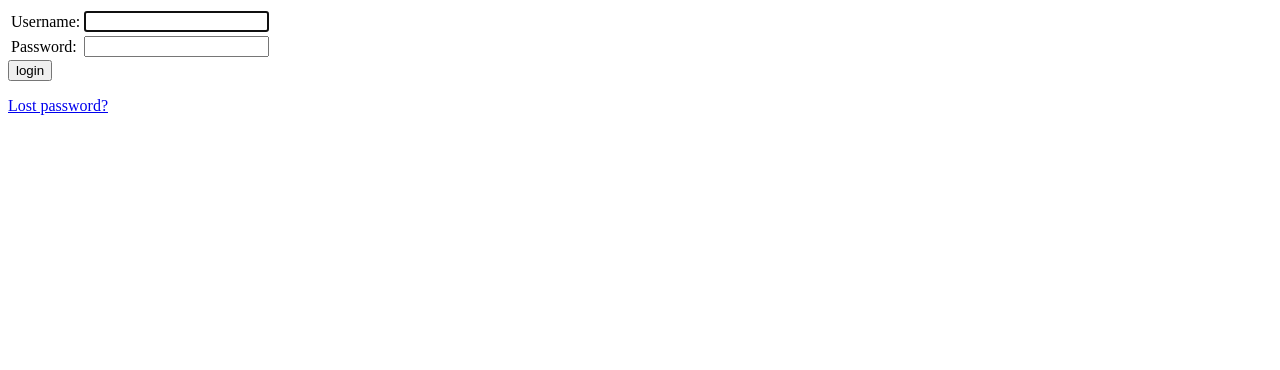
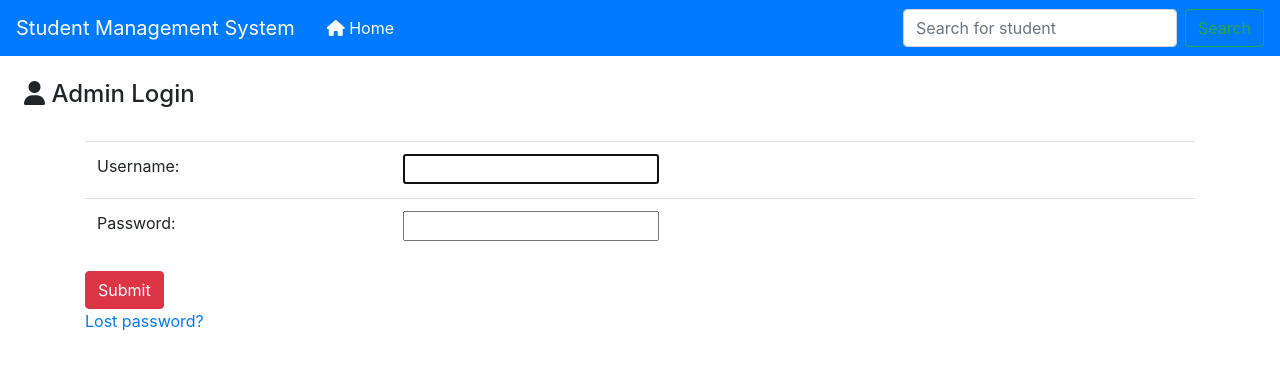
Before and after one commit to Ennygenius/Student-management-system, a Django app: page /accounts/login/ in a window 1280 px wide. Shown: the top 370 px of the page. Run offline with Django 3.2, Linux system fonts and the light colour scheme; some libraries are stand-ins or nearby versions.

Commit message:
edited some files

```diff
--- a/studentapp/urls.py
+++ b/studentapp/urls.py
@@ -8,6 +8,6 @@ urlpatterns = [
     path('edit/<int:id>', views.edit, name='edit'),
     path('details/<int:id>', views.details, name='details'),
     path('delete/<int:id>', views.deleteStudent, name='delete'),
-    # path('signin', views.signin, name='signin')
+    path('logout', views.logout_view, name='logout')
 
 ]
--- a/templates/registration/login.html
+++ b/templates/registration/login.html
@@ -1,5 +1,48 @@
+{% load static %}
+<!DOCTYPE html>
+<html lang="en">
 
+<head>
+  <meta charset="UTF-8">
+  <meta content='maximum-scale=1.0, initial-scale=1.0, width=device-width' name='viewport'>
+  <title>Document</title>
 
+  <link rel="stylesheet" href="{% static 'dist/css/bootstrap.min.css'%}">
+  <!-- <link rel="stylesheet" href="https://cdn.jsdelivr.net/npm/bootstrap@4.0.0/dist/css/bootstrap.min.css"
+          integrity="sha384-Gn5384xqQ1aoWXA+058RXPxPg6fy4IWvTNh0E263XmFcJlSAwiGgFAW/dAiS6JXm" crossorigin="anonymous"> -->
+  <script src="https://kit.fontawesome.com/14bfa6f5f3.js" crossorigin="anonymous"></script>
+</head>
+
+<!----------------      NAVBAR         -->
+<nav class="navbar navbar-expand-lg navbar-dark bg-primary">
+  <a class="navbar-brand" href="#">Student Management System</a>
+  <button class="navbar-toggler" type="button" data-toggle="collapse" data-target="#navbarSupportedContent"
+    aria-controls="navbarSupportedContent" aria-expanded="false" aria-label="Toggle navigation">
+    <span class="navbar-toggler-icon"></span>
+  </button>
+
+  <div class="collapse navbar-collapse pl-2" id="navbarSupportedContent">
+    <ul class="navbar-nav mr-auto">
+      <li class="nav-item active">
+        <a class="nav-link" href="#"><i class="fa-solid fa-house"></i> Home <span class="sr-only">(current)</span></a>
+      </li>
+      {% if user.is_authenticated %}
+      <li class="nav-item">
+        <a class="nav-link" href="{% url 'add'%}"><i class="fa-solid fa-plus"></i> Add Student</a>
+      </li>
+
+      </li>
+
+      <li class="nav-link active">Howdy {{user.username}}</li>
+      {% endif %}
+    </ul>
+    <form class="form-inline my-2 my-lg-0">
+      <input class="form-control mr-sm-2" type="search" placeholder="Search for student" aria-label="Search">
+      <button class="btn btn-outline-success my-2 my-sm-0" type="submit">Search</button>
+    </form>
+  </div>
+</nav>
+<h4 class="font-bold-500 p-4"><i class="fa-solid fa-user"></i> Admin Login</h4>
 {% if form.errors %}
 <p>Your username and password didn't match. Please try again.</p>
 {% endif %}
@@ -13,9 +56,9 @@
 {% endif %}
 {% endif %}
 
-  <form method="post" action="{% url 'login' %}">
+<form method="post" action="{% url 'login' %}" class="form-group container">
   {% csrf_token %}
-    <table>
+  <table class='table md:table-responsive'>
     <tr>
       <td>{{ form.username.label_tag }}</td>
       <td>{{ form.username }}</td>
@@ -25,9 +68,21 @@
       <td>{{ form.password }}</td>
     </tr>
   </table>
-    <input type="submit" value="login">
+  <button class='btn btn-danger' type="submit">Submit</button>
   {% comment %} <input type="hidden" name="next" value="{{ next }}"> {% endcomment %}
+  {# Assumes you setup the password_reset view in your URLconf #}
+  <p><a href="{% url 'password_reset' %}">Lost password?</a></p>
 </form>
 
-  {# Assumes you setup the password_reset view in your URLconf #}
-  <p><a href="{% url 'password_reset' %}">Lost password?</a></p>
+
+
+<script src="{% static 'dist/js/bootstrap.min.js' %}"></script>
+<script src="https://code.jquery.com/jquery-3.2.1.slim.min.js"
+  integrity="sha384-KJ3o2DKtIkvYIK3UENzmM7KCkRr/rE9/Qpg6aAZGJwFDMVNA/GpGFF93hXpG5KkN" crossorigin="anonymous"></script>
+<script src="https://cdn.jsdelivr.net/npm/popper.js@1.12.9/dist/umd/popper.min.js"
+  integrity="sha384-ApNbgh9B+Y1QKtv3Rn7W3mgPxhU9K/ScQsAP7hUibX39j7fakFPskvXusvfa0b4Q" crossorigin="anonymous"></script>
+<script src="https://cdn.jsdelivr.net/npm/bootstrap@4.0.0/dist/js/bootstrap.min.js"
+  integrity="sha384-JZR6Spejh4U02d8jOt6vLEHfe/JQGiRRSQQxSfFWpi1MquVdAyjUar5+76PVCmYl" crossorigin="anonymous"></script>
+</body>
+
+</html>
```
Also changed, not shown: studentapp/views.py (+8 -18 lines), templates/index.html (+22 -2 lines), db.sqlite3, media/images/Screenshot_from_2023-07-18_22-54-11.png (added), media/images/Screenshot_from_2023-07-19_15-59-00.png (added), media/images/Screenshot_from_2023-07-19_15-59-10_dnYKpb4.png (added). Lines whose indentation alone changed are shown as unchanged.
